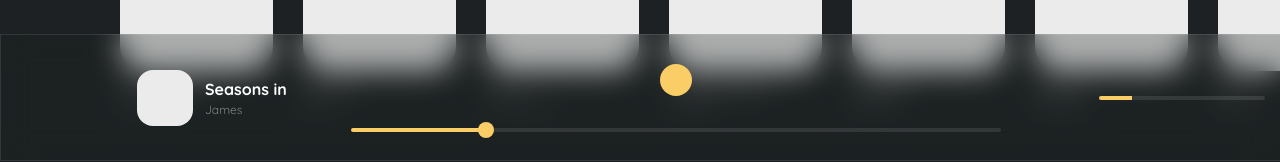
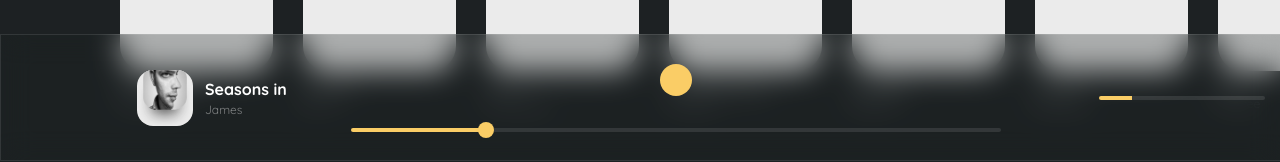
Before and after one commit to gzkdev/musica, a React (Vite) app: page / in a window 1280 px wide. Shown: the part 639-801 px from the top of the page. Built offline with nearby package versions, Linux system fonts and the light colour scheme; some icons are missing.

Commit message:
add image assets to music player component

```diff
--- a/src/assets/index.tsx
+++ b/src/assets/index.tsx
@@ -9,6 +9,8 @@ import aIMG4 from "./Rectangle 14-4.png";
 import aIMG5 from "./Rectangle 14-5.png";
 import aIMG6 from "./Rectangle 14-6.png";
 import aIMG7 from "./Rectangle 14-7.png";
+
+import aIMG8 from "./Rectangle 15.png";
 
 import HeroIMG from "./Pexels Photo by Eric Esma.png";
 import heroSVG from "./Vector.svg";
@@ -25,6 +27,7 @@ export {
   aIMG5,
   aIMG6,
   aIMG7,
+  aIMG8,
   HeroIMG,
   heroSVG,
   Logo,
--- a/src/components/MusicPlayer/MusicPlayer.module.css
+++ b/src/components/MusicPlayer/MusicPlayer.module.css
@@ -33,10 +33,21 @@
 }
 
 .audio__details .thumbnail {
+  position: relative;
   width: 56px;
   height: 56px;
   border-radius: 16px;
   background-color: #ebebeb;
+  overflow: hidden;
+}
+
+.audio__details .thumbnail img {
+  position: absolute;
+  top: 0;
+  left: 0;
+  width: 100%;
+  height: 100%;
+  object-fit: cover;
 }
 
 .audio__details .title {
--- a/src/components/MusicPlayer/index.tsx
+++ b/src/components/MusicPlayer/index.tsx
@@ -1,4 +1,5 @@
 import styles from "./MusicPlayer.module.css";
+import { aIMG8 } from "../../assets";
 import {
   Shuffle,
   Previous,
@@ -7,13 +8,16 @@ import {
   RepeateOne,
   VolumeHigh,
 } from "iconsax-react";
+
 function MusicPlayer() {
   return (
     <div className={styles.audio}>
       <div className={styles.audio__wrapper}>
         <div className={styles.audio__container}>
           <div className={styles.audio__details}>
-            <div className={styles.thumbnail}></div>
+            <div className={styles.thumbnail}>
+              <img src={aIMG8} alt="" />
+            </div>
             <div className={styles.text}>
               <div className={styles.title}>Seasons in</div>
               <div className={styles.artist}>James</div>
```
Also changed, not shown: src/assets/Rectangle 15.png (added).
